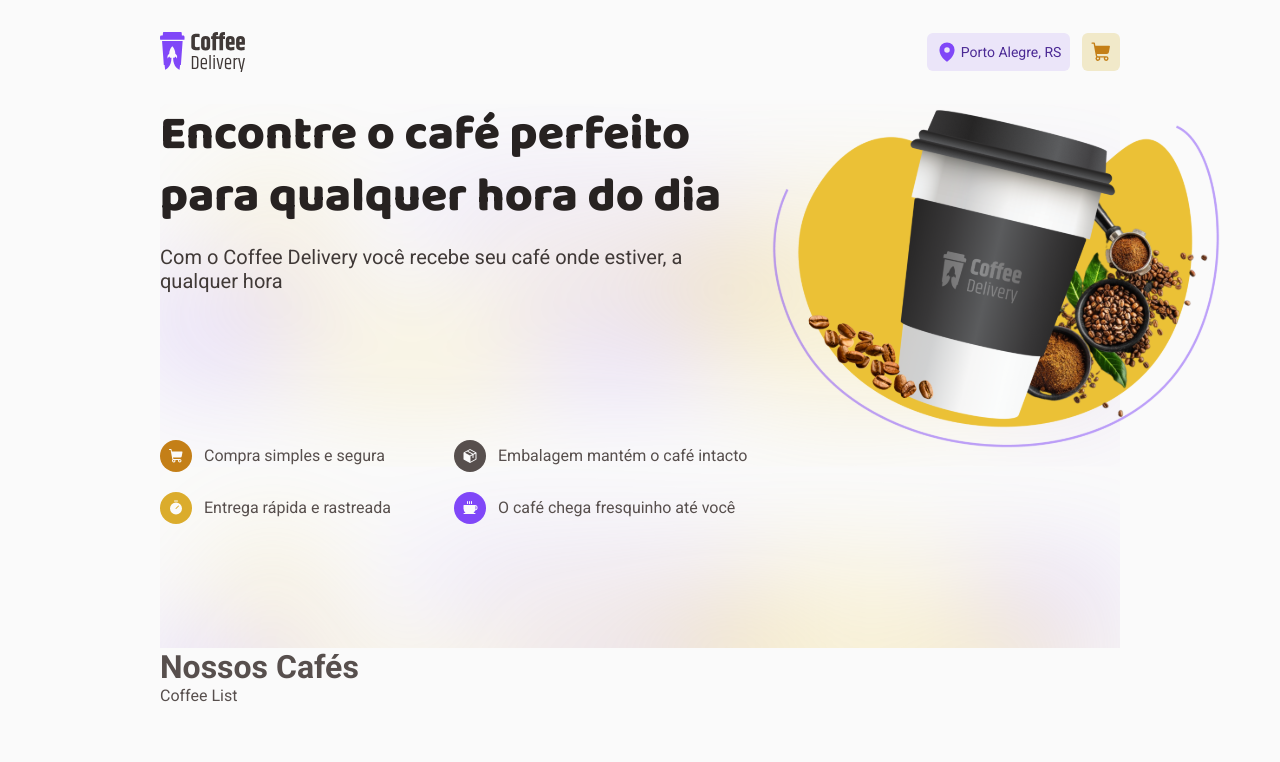
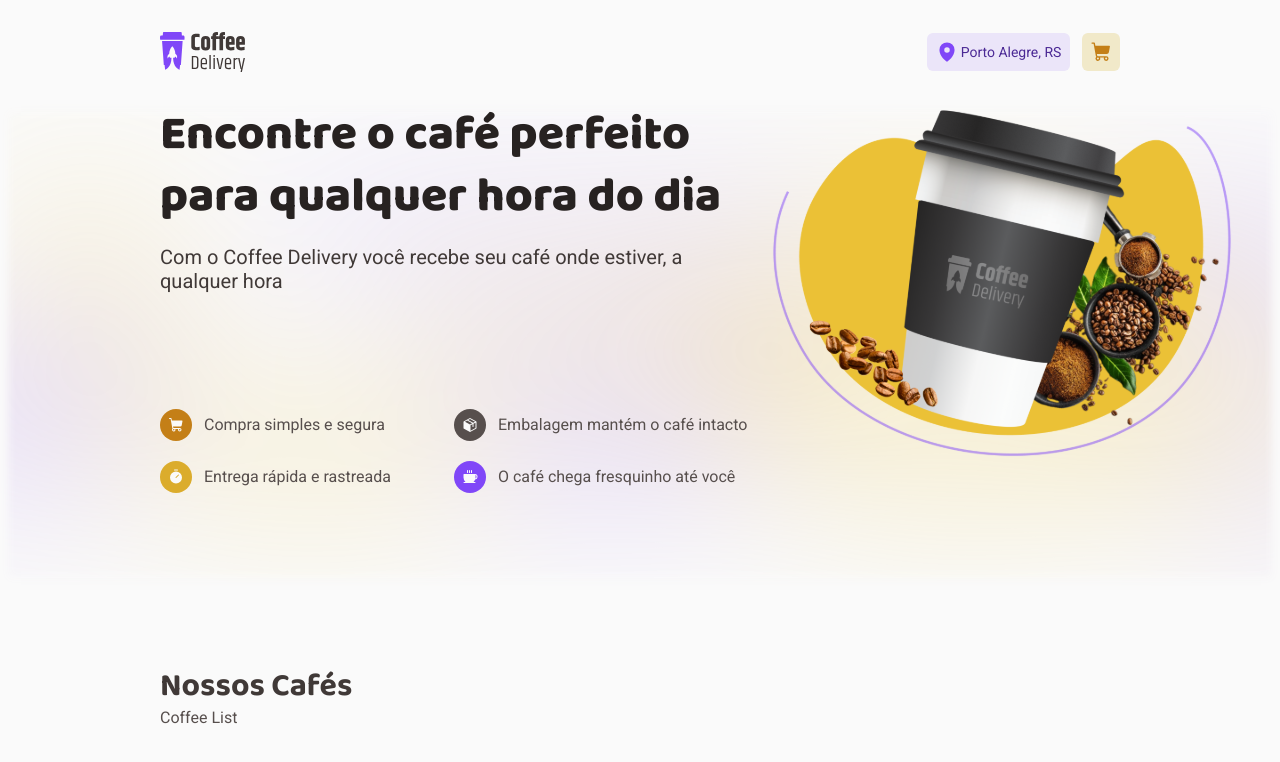
Before and after one commit to Luaxlz/ignite-coffe-delivery-challenge, a React (Vite) app: page / in a window 1280 px wide. Shown: the top 762 px of the page. Built offline with nearby package versions, Linux system fonts and the light colour scheme.

Commit message:
feat: added coffee list section

```diff
--- a/src/Pages/Home/styles.ts
+++ b/src/Pages/Home/styles.ts
@@ -6,7 +6,14 @@
   flex-direction: column;
   width: 100%;
   height: 100vh;
-  padding: 0 10rem;
+
+  #coffeeListTitle {
+    padding: 0 10rem;
+    font-family: 'Baloo 2';
+    font-size: ${(props) => props.theme.fontSize['title-l']};
+    line-height: 130%;
+    color: ${(props) => props.theme['base-subtitle']};
+  }
 `;
 
 export const IntroGridContainer = styled.div`
@@ -15,9 +22,14 @@
   grid-template-rows: repeat(2, 1fr);
   grid-column-gap: 1rem;
   grid-row-gap: 0px;
+  width: 100%;
   height: 34rem;
   background-image: url(${backgroundImage});
-  background-size: contain;
+  background-size: auto;
+  background-position: center;
+  box-shadow: 0 0 8px 8px ${(props) => props.theme['background']} inset;
+  margin-bottom: 5rem;
+  padding: 0 10rem;
 `;
 
 export const IntroTitleGrid = styled.div`
@@ -98,7 +110,7 @@
   grid-area: 1 / 2 / 3 / 3;
 
   img {
-    width: 100%;
+    width: auto;
     height: auto;
   }
 `;
@@ -109,4 +121,5 @@
   grid-template-rows: repeat(4, 1fr);
   grid-column-gap: 32px;
   grid-row-gap: 40px;
+  padding: 0 10rem;
 `;
--- a/src/components/Header/styles.ts
+++ b/src/components/Header/styles.ts
@@ -6,7 +6,6 @@
   justify-content: space-between;
   margin: 2rem 0;
   padding: 0 10rem;
-
   nav {
     display: flex;
     gap: 0.75rem;
--- a/src/layouts/DefaultLayout/styles.ts
+++ b/src/layouts/DefaultLayout/styles.ts
@@ -1,6 +1,6 @@
 import styled from 'styled-components';
 
 export const LayoutContainer = styled.div`
-  max-width: 100%;
+  width: 100%;
   height: 100vh;
 `;
```
